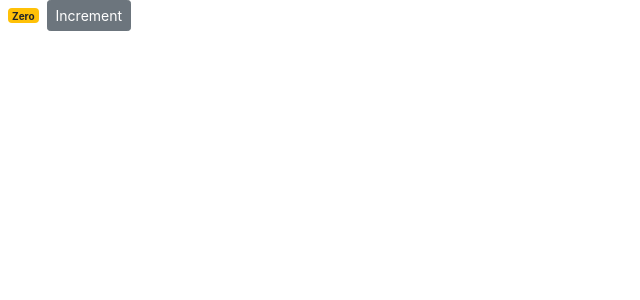
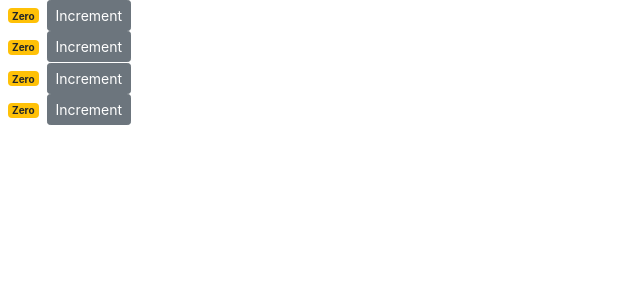
Before and after one commit to m7md84/counter-app, a React (Create React App) app: page / in a window 1280 px wide. Shown: the top 300 px of the page, without its empty margins (0-640 px from the left). Built offline with nearby package versions, Linux system fonts and the light colour scheme.

Commit message:
adding the counters

```diff
--- a/package.json
+++ b/package.json
@@ -3,10 +3,11 @@
   "version": "0.1.0",
   "private": true,
   "dependencies": {
+    "ajv": "^6.8.1",
     "bootstrap": "^4.1.1",
     "react": "^16.9.0",
     "react-dom": "^16.9.0",
-    "react-scripts": "3.1.1"
+    "react-scripts": "2.1.8"
   },
   "scripts": {
     "start": "react-scripts start",
--- /dev/null
+++ b/src/components/bigCounter.jsx
@@ -0,0 +1,16 @@
+import React, { Component } from 'react';
+import Counter from './counter';
+
+class BigCounter extends Component {
+    state = {  }
+    render() {
+        return ( <div>
+            <Counter />
+            <Counter />
+            <Counter />
+            <Counter />
+        </div> );
+    }
+}
+
+export default BigCounter;
--- a/src/components/counter.jsx
+++ b/src/components/counter.jsx
@@ -11,18 +11,14 @@ class Counter extends Component {
     fontWeight: "bold"
   };
 
-//   constructor() {
-//     super();
-//     this.handleIncrement = this.handleIncrement.bind(this);
-//   }
   render() {
     return (
-      <React.Fragment>
+      <div>
         <span style={this.styles} className={this.getBadgeClasses()}>
           {this.formatCount()}
         </span>
         <button
-          onClick={this.handleIncrement}
+          onClick={() => this.handleIncrement()}
           className="btn btn-secondary btn-sm"
         >
           Increment
@@ -30,12 +26,12 @@ class Counter extends Component {
         {/* <ul>
             {this.state.tags.map(tag => <li key={tag}>{ tag }</li>)}
         </ul> */}
-      </React.Fragment>
+      </div>
     );
   }
 
   handleIncrement = () => {
-    this.setState({count: this.state.count+1});
+    this.setState({ count: this.state.count+1});
   }
   getBadgeClasses() {
     let classes = "badge m-2";
--- a/src/index.js
+++ b/src/index.js
@@ -4,9 +4,9 @@ import './index.css';
 import App from './App';
 import * as serviceWorker from './serviceWorker';
 import 'bootstrap/dist/css/bootstrap.css';
-import Counter from './components/counter';
+import BigCounter from "./components/bigCounter";
 
-ReactDOM.render(<Counter />, document.getElementById('root'));
+ReactDOM.render(<BigCounter/>, document.getElementById('root'));
 
 // If you want your app to work offline and load faster, you can change
 // unregister() to register() below. Note this comes with some pitfalls.
```
Also changed, not shown: src/components/counters.jsx (added, +18 -0 lines), 1 other file (tests, documents, lock files or other folders).
